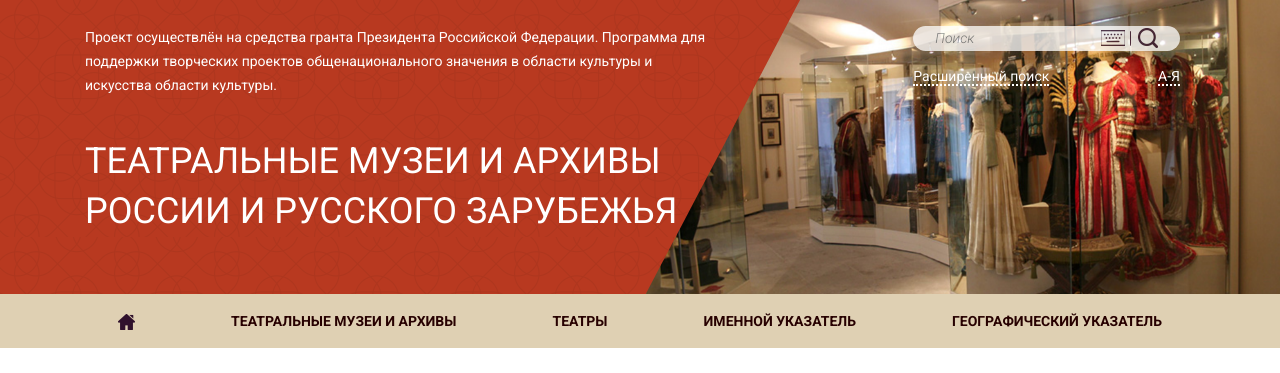
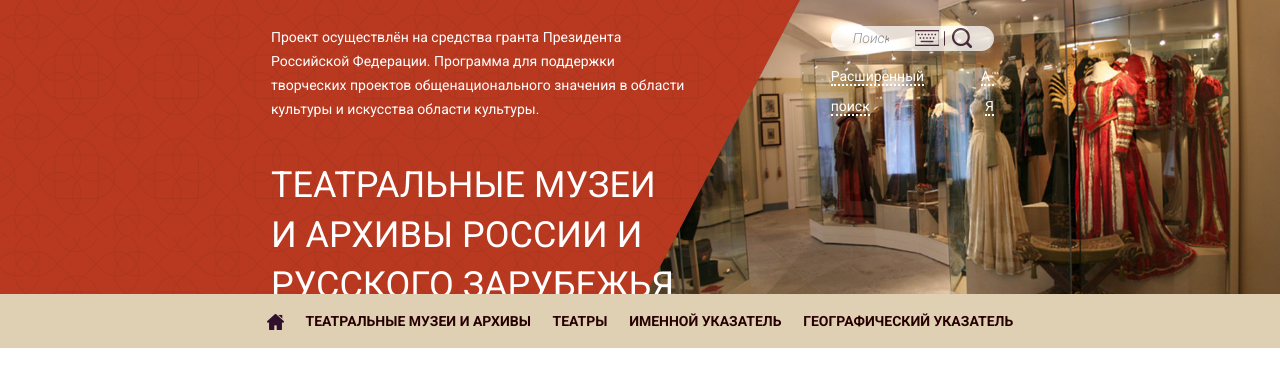
Before and after one commit to JaaneWhite/theatreMuseum, a Nuxt app: page / in a window 1280 px wide. Shown: the top 373 px of the page. Built offline with nearby package versions, Linux system fonts and the light colour scheme; grey boxes are pictures that could not be loaded.

Commit message:
+подгонка дизайна разметки под макет, планшетная версия

```diff
--- a/assets/css/main.css
+++ b/assets/css/main.css
@@ -3,6 +3,11 @@
 @media (min-width: 1500px) {
     .container {
         max-width: 1460px;
+    }
+}
+@media (min-width: 768px) {
+    .container  {
+        max-width: 768px;
     }
 }
 body {
--- a/components/BottomMenu.vue
+++ b/components/BottomMenu.vue
@@ -1,6 +1,6 @@
 <template>
 
-    <b-nav class="site-menu" fill>
+    <b-nav class="site-menu" justified>
 
           <b-nav-item to="/" class="menu-button">О&nbsp;ПРОЕКТЕ</b-nav-item>
           <b-nav-item to="/" class="menu-button">АВТОРЫ</b-nav-item>
```
